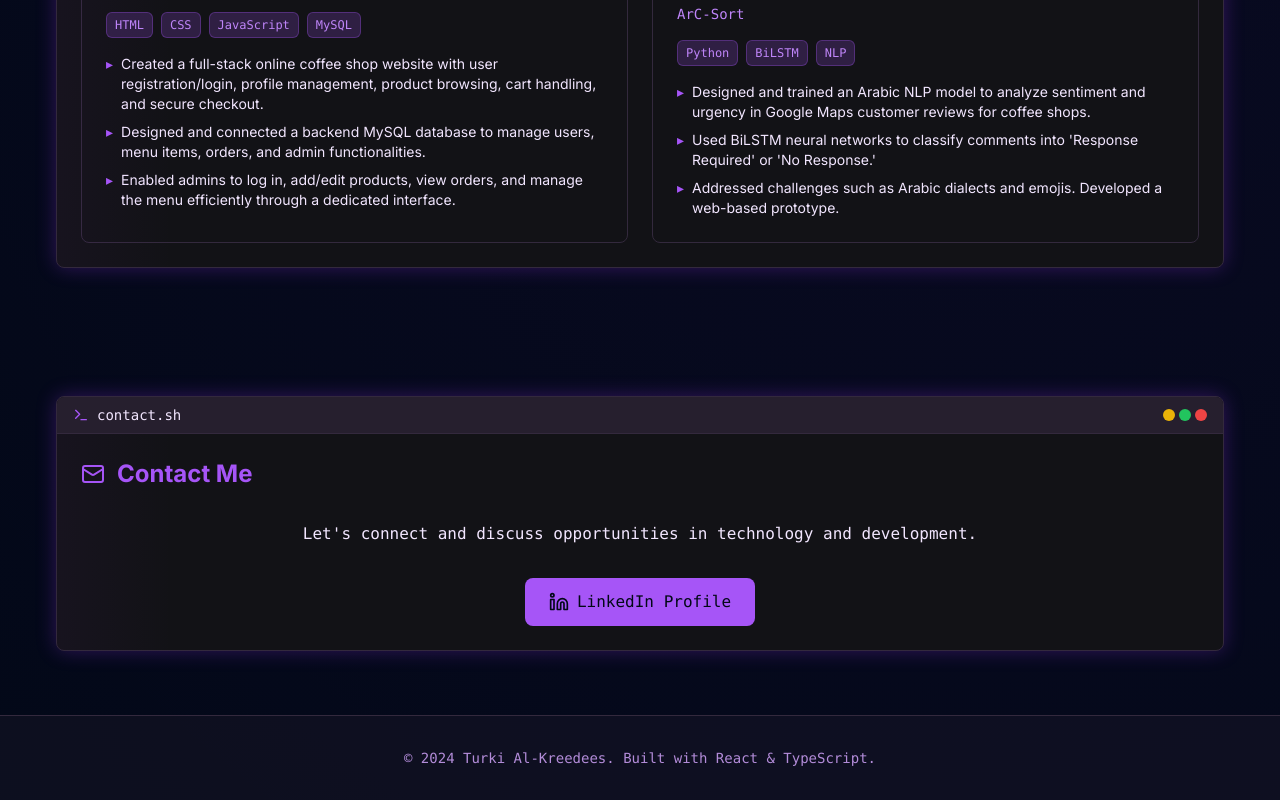
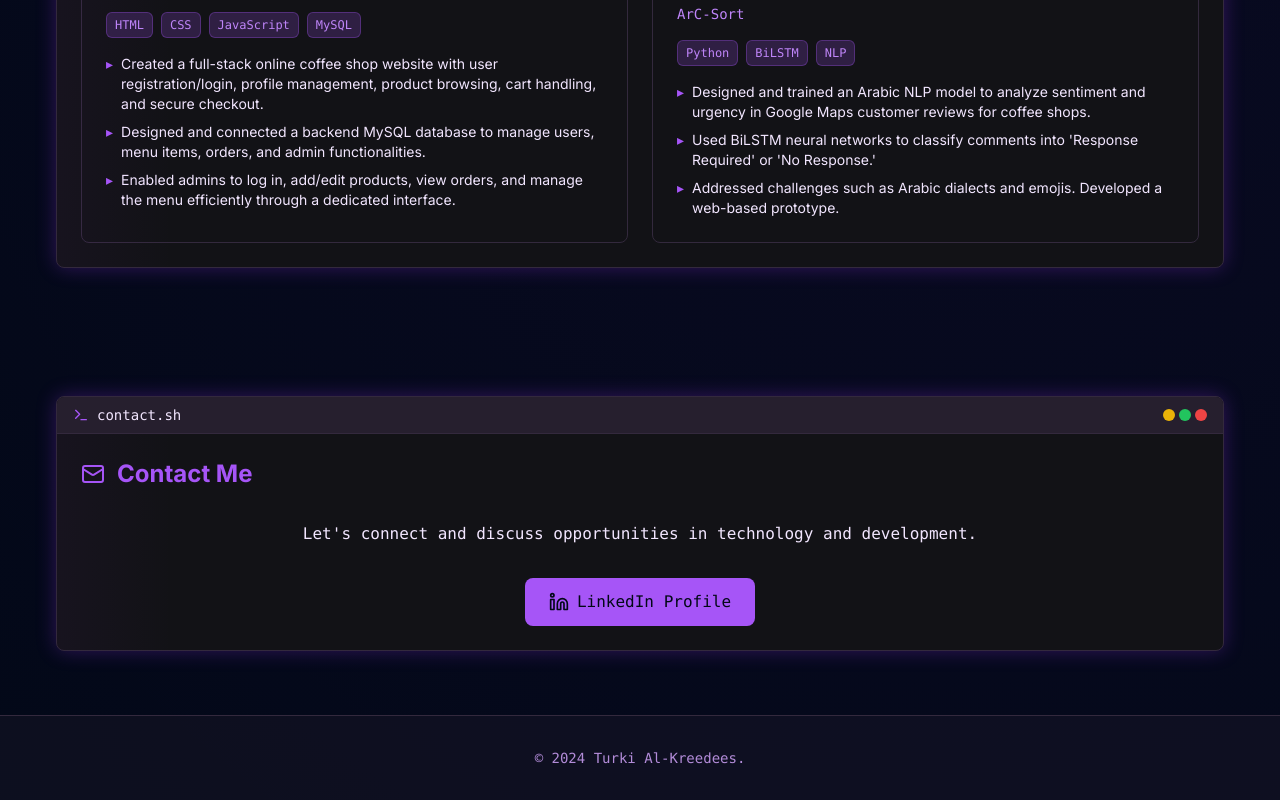
Before and after one commit to Turkiii/Portofolio, a React (Vite) app: page / in a window 1280 px wide. Shown: the part 2843-3643 px from the top of the page. Built offline with nearby package versions, Linux system fonts and the light colour scheme.

Commit message:
Remove footer text
Remove "Built with React & TypeScript" from footer.

```diff
--- a/src/pages/Index.tsx
+++ b/src/pages/Index.tsx
@@ -268,7 +268,7 @@ const Index = () => {
       <footer className="bg-secondary/30 border-t border-border py-8 px-6">
         <div className="container mx-auto text-center">
           <p className="text-muted-foreground font-mono text-sm">
-            © 2024 Turki Al-Kreedees. Built with React & TypeScript.
+            © 2024 Turki Al-Kreedees.
           </p>
         </div>
       </footer>
```
